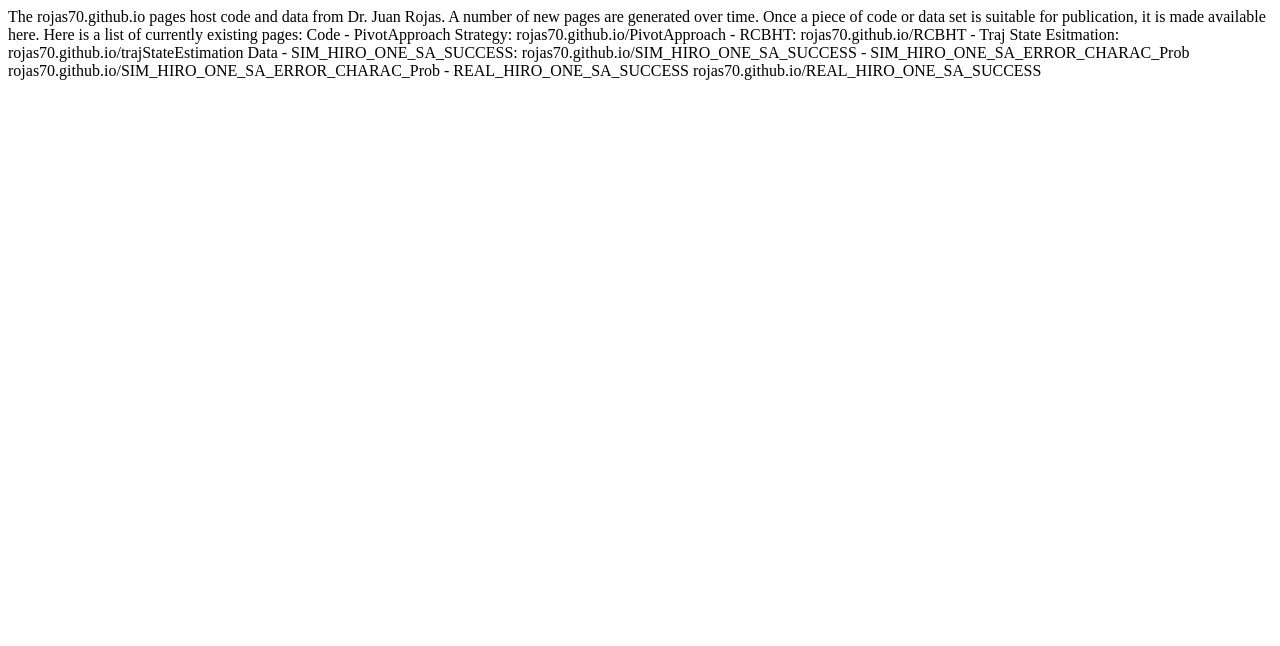
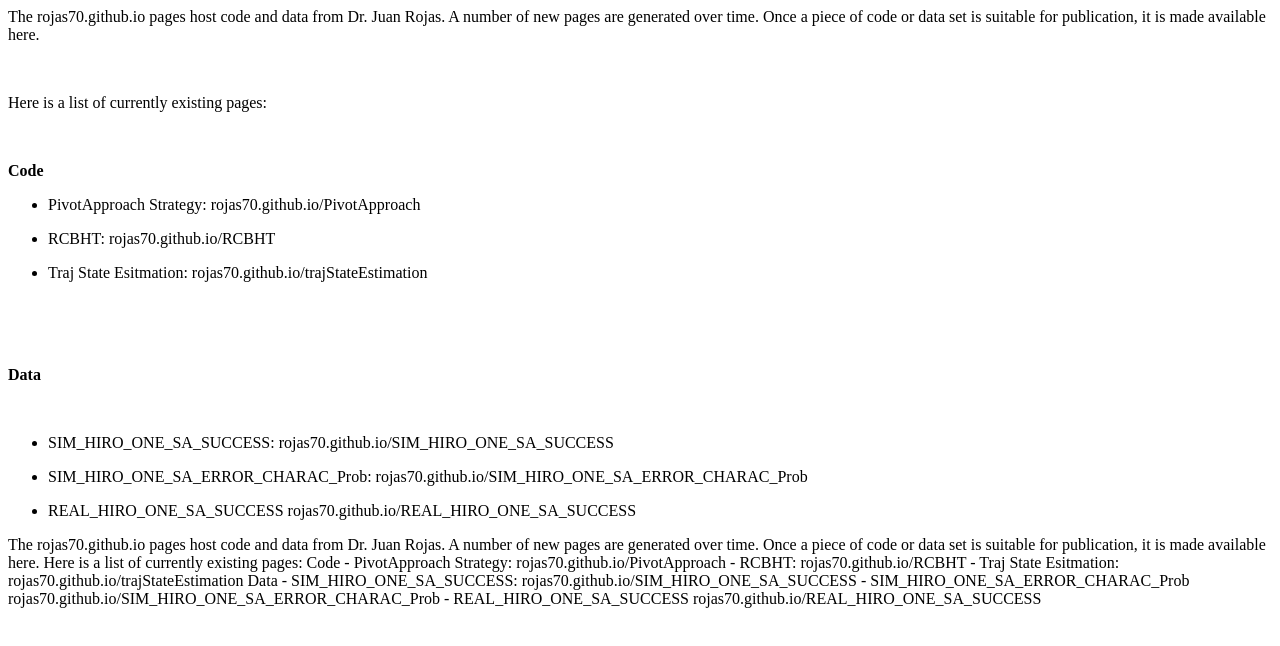
Before and after one commit to rojas70/rojas70.github.io, a plain HTML site: page index.html in a window 1280 px wide. Drawn offline with Linux system fonts and the light colour scheme.

Commit message:
changed to html

```diff
--- a/index.html
+++ b/index.html
@@ -1,4 +1,34 @@
-The rojas70.github.io pages host code and data from Dr. Juan Rojas. A number of new pages are generated over time. Once a piece of code or data set is suitable for publication, it is made available here.
+<p>The rojas70.github.io pages host code and data from Dr. Juan Rojas. A number of new pages are generated over time. Once a piece of code or data set is suitable for publication, it is made available here.</p>
+<p>&nbsp;</p>
+<p>Here is a list of currently existing pages:</p>
+<p>&nbsp;</p>
+<p><strong>Code</strong></p>
+<ul>
+<li>
+<p>PivotApproach Strategy: rojas70.github.io/PivotApproach</p>
+</li>
+<li>
+<p>RCBHT: rojas70.github.io/RCBHT</p>
+</li>
+<li>
+<p>Traj State Esitmation: rojas70.github.io/trajStateEstimation</p>
+</li>
+</ul>
+<p>&nbsp;</p>
+<p>&nbsp;</p>
+<p><strong>Data</strong></p>
+<p>&nbsp;</p>
+<ul>
+<li>
+<p>SIM_HIRO_ONE_SA_SUCCESS: rojas70.github.io/SIM_HIRO_ONE_SA_SUCCESS</p>
+</li>
+<li>
+<p>SIM_HIRO_ONE_SA_ERROR_CHARAC_Prob: rojas70.github.io/SIM_HIRO_ONE_SA_ERROR_CHARAC_Prob</p>
+</li>
+<li>
+<p>REAL_HIRO_ONE_SA_SUCCESS rojas70.github.io/REAL_HIRO_ONE_SA_SUCCESS</p>
+</li>
+</ul>The rojas70.github.io pages host code and data from Dr. Juan Rojas. A number of new pages are generated over time. Once a piece of code or data set is suitable for publication, it is made available here.
 
 Here is a list of currently existing pages:
 
```
